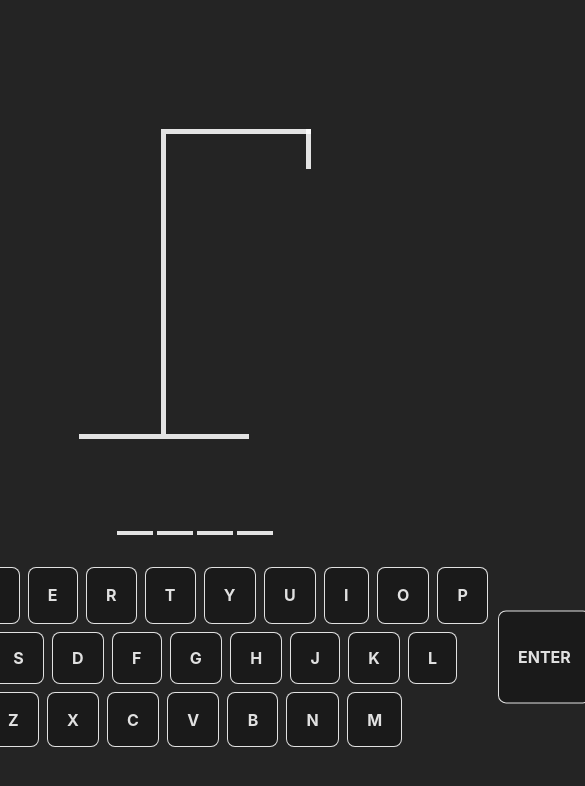
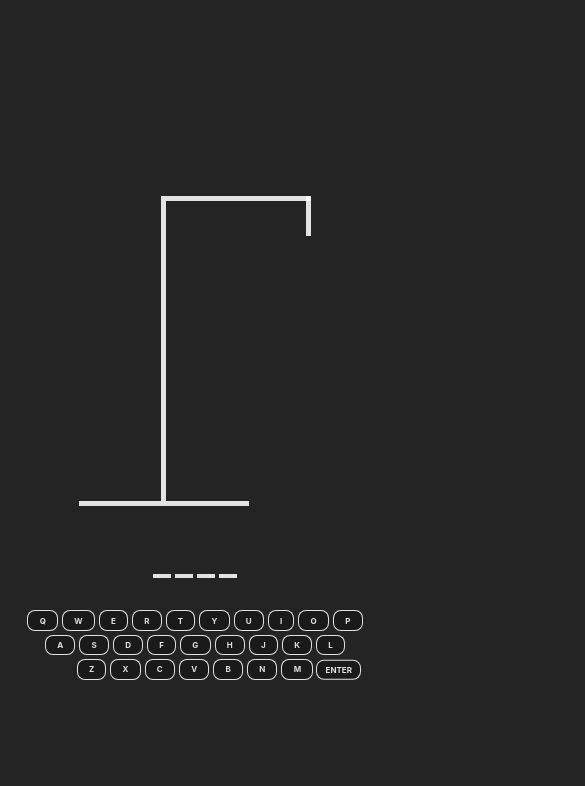
Before and after one commit to Khusro-S/RopeAndLetters, a React (Vite) app: page / in a window 390 px wide. Shown: the top 786 px of the page, 585 px wide, since content can reach past the window. Built offline with nearby package versions, Linux system fonts and the light colour scheme.

Commit message:
Feat: Implemented responsiveness

```diff
--- a/src/App.tsx
+++ b/src/App.tsx
@@ -82,8 +82,8 @@ function App() {
   }, []);
 
   return (
-    <div className="flex flex-col gap-8 justify-center items-center w-[800px] p-5">
-      <h1>
+    <div className="flex flex-col gap-8 justify-center items-center p-5">
+      <h1 className="lg:text-6xl md:text-5xl sm:text-4xl text-3xl">
         {isWinner && "Winner! - Press Enter to try again"}{" "}
         {isLoser && "Nice try! - Press Enter to try again"}
       </h1>
@@ -102,7 +102,7 @@ function App() {
         addGuessedLetter={addGuessedLetter}
         disabled={isLoser || isWinner}
         letter=""
-        isPressed={false}
+        isPressed
         pressedKey={keyPressed}
       />
       {/* </div> */}
--- a/src/components/HangmanDrawing.tsx
+++ b/src/components/HangmanDrawing.tsx
@@ -21,7 +21,13 @@ const LEG_LEFT = (
 
 const BODY_PARTS = [HEAD, BODY, ARM_RIGHT, ARM_LEFT, LEG_RIGHT, LEG_LEFT];
 
-export default function HangmanDrawing({ numberOfGuesses }) {
+type HangmanDrawingProps = {
+  numberOfGuesses: number;
+};
+
+export default function HangmanDrawing({
+  numberOfGuesses,
+}: HangmanDrawingProps) {
   return (
     <div className="relative">
       {BODY_PARTS.slice(0, numberOfGuesses)}
--- a/src/components/HangmanWord.tsx
+++ b/src/components/HangmanWord.tsx
@@ -10,7 +10,7 @@ export default function HangmanWord({
   reveal = false,
 }: HangmanWordProps) {
   return (
-    <div className="flex gap-1 text-6xl font-bold uppercase font-mono">
+    <div className="flex gap-1 lg:text-6xl md:text-5xl sm:text-4xl text-3xl font-bold uppercase font-mono">
       {wordToGuess.split("").map((letter: string, index: number) => (
         <span
           className={`border-b-[0.3rem] border-greyBg ${
--- a/src/components/Keyboard.tsx
+++ b/src/components/Keyboard.tsx
@@ -29,7 +29,11 @@ function renderKeyButton({
       onClick={() => addGuessedLetter(letter)}
       className={`${isActive ? "active" : ""} ${isInactive ? "inactive" : ""} ${
         isPressed ? "bg-greyBg text-black" : ""
-      }`}
+      } ${
+        letter === "Enter"
+          ? "max-sm:w-[45px] flex justify-center items-center"
+          : ""
+      } rounded-lg border border-solid border-greyBg lg:py-[0.6rem] lg:px-[1.2rem] md:py-[0.5rem] md:px-[1rem] sm:py-[0.4rem] sm:px-[0.9rem] py-[0.2rem] px-[0.7rem] lg:text-lg md:text-base sm:text-sm text-[0.5rem] font-bold bg-[#1a1a1a] cursor-pointer sm:aspect-square text-center uppercase transition-colors duration-200`}
       disabled={isActive || isInactive || disabled}
     >
       {letter}
@@ -45,8 +49,8 @@ export default function Keyboard({
   pressedKey,
 }: KeyboardProps) {
   return (
-    <div className="flex flex-col items-center justify-center w-full gap-2 relative">
-      <div className="flex gap-2">
+    <div className="flex flex-col items-center justify-center max-sm:gap-1 gap-2 relative">
+      <div className="flex gap-2 max-sm:gap-1">
         {KEYS_ROW_FIRST.map((letter) =>
           renderKeyButton({
             letter,
@@ -60,7 +64,7 @@ export default function Keyboard({
         )}
       </div>
 
-      <div className="flex gap-2">
+      <div className="flex gap-2 max-sm:gap-1">
         {KEYS_ROW_SECOND.map((letter) =>
           renderKeyButton({
             letter,
@@ -74,7 +78,7 @@ export default function Keyboard({
         )}
       </div>
 
-      <div className="flex gap-2">
+      <div className="flex gap-2 max-sm:gap-1">
         {KEYS_ROW_THIRD.map((letter) =>
           renderKeyButton({
             letter,
@@ -88,7 +92,7 @@ export default function Keyboard({
         )}
       </div>
 
-      <div className="absolute -right-4 top-1/2 -translate-y-1/2">
+      <div className="absolute sm:-right-[18%] md:-right-[20%] max-sm:top-[3.7rem] max-sm:right-[0.08rem] top-1/2  -translate-y-1/2">
         {renderKeyButton({
           letter: "Enter",
           activeLetters,
--- a/src/index.css
+++ b/src/index.css
@@ -17,8 +17,6 @@
   -moz-osx-font-smoothing: grayscale;
 }
 
-
-
 body {
   margin: 0;
   display: flex;
@@ -34,31 +32,29 @@ h1 {
   line-height: 1.1;
 }
 
-button {
+/* button {
   border-radius: 8px;
   border: 1px solid;
   @apply border-greyBg;
-  padding: .6em 1.2em;
+  padding: 0.6em 1.2em;
   font-size: 1em;
   font-weight: bold;
   font-family: inherit;
   background-color: #1a1a1a;
   cursor: pointer;
   aspect-ratio: 1/1;
+  text-align: center;
   text-transform: uppercase;
   transition: border-color 0.25s;
+} */
+
+button:active:not(:disabled) {
+  @apply bg-greyBg text-black;
 }
-
-button:active:not(:disabled){
-  @apply bg-greyBg text-black
+button:disabled {
+  cursor: not-allowed;
+  opacity: 0.3;
 }
-button:disabled{
-  cursor: not-allowed;
-  opacity: .3;
-}
-/* button:window-inactive{
-  opacity: .3;
-} */
 
 button:hover:not(:disabled) {
   border-color: black;
@@ -68,10 +64,35 @@ button:focus-visible:not(:disabled) {
   border-color: black;
   /* outline: none; */
 }
-button.active{
+button.active {
   outline: auto;
   opacity: 1;
 }
+
+/* button.enter::before{
+  content: "";
+  width: 31%;
+  height: 50%;
+  background: #1a1a1a;
+  border-top-left-radius: 8px;
+  border-bottom-left-radius: 8px;
+  border-left: 1px solid;
+  border-top: 1px solid;
+  border-bottom: 1px solid;
+  @apply border-greyBg;
+  left: -29.5%;
+  top: 0;
+  transition: border-color 0.25s;
+  position: absolute;
+}
+button.enter:hover::before{
+border-color: black;
+}
+button.enter{
+  border-top-left-radius: 0;
+  padding: 0.4em;
+
+} */
 /*
 @media (prefers-color-scheme: light) {
   :root {
```
